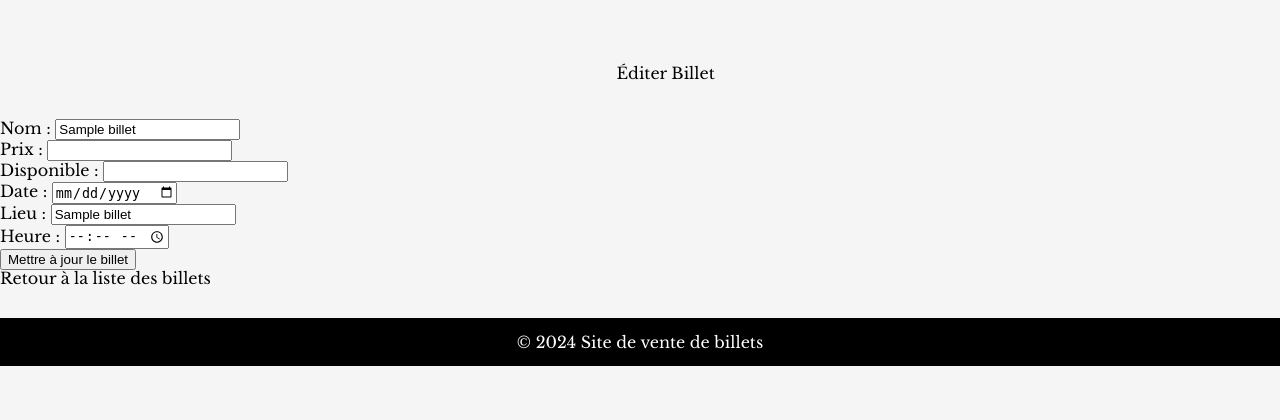
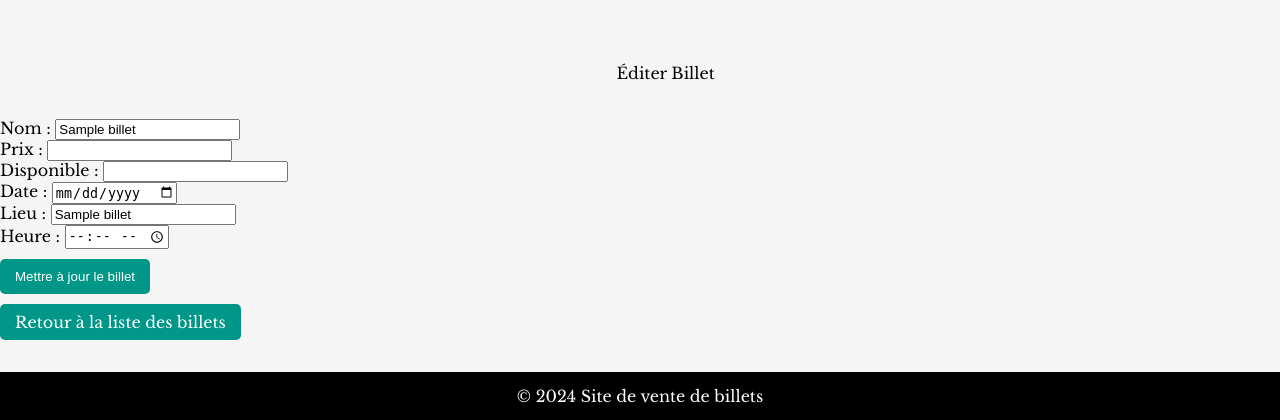
Before and after one commit to Natoochat/Examen-certifiant_BLOC3_Paris_2024, a Flask app: template templates/edit_billet.html in a window 1280 px wide; the page is wider, and only the part inside the window is pictured. Shown: the part 396-816 px from the top of that part. Before the commit the page ends 762 px from the top of that part, so only its background shows below. Run offline with Flask 3, Linux system fonts and the light colour scheme; the visitor is signed in with stand-in values (Sample User, id 1); the template is opened without the code that fills it: most values are stand-ins (such as "Sample title", 1, 10 or a date in 2020); some web fonts are replaced.

Commit message:
amélioration esthétique des page user et admin

```diff
--- a/run.py
+++ b/run.py
@@ -311,7 +311,7 @@ def paiement():
 
     return render_template('paiement.html', form=form)
 
-@app.route('/edit_billet/<int:id>', methods=['GET', 'POST'])
+
 @app.route('/edit_billet/<int:id>', methods=['GET', 'POST'])
 def edit_billet(id):
     cnx = get_db_connection()
--- a/static/css/styles.css
+++ b/static/css/styles.css
@@ -64,6 +64,7 @@ body {
 .ajouter-panier {
     display: flex;
     flex-direction: column;
+    align-items: flex-end; /* Aligne le contenu à droite */
 }
 
 .radio-container {
@@ -81,6 +82,12 @@ body {
     margin-right: 8px;
 }
 
+.btn-container {
+    display: flex; /* Utilise flexbox pour le conteneur */
+    justify-content: flex-end; /* Aligne les boutons à droite */
+    margin-top: 10px; /* Ajoute un peu d'espace au-dessus des boutons */
+}
+
 .btn-ajouter {
     background-color: #27ae60;
     color: white;
@@ -92,7 +99,7 @@ body {
 }
 
 .btn-ajouter:hover {
-    background-color: #2ecc71;
+    background-color: var(--secondary-color);
 }
 
 .epuise {
@@ -161,7 +168,12 @@ header {
     text-transform: uppercase;
     white-space: nowrap;
     z-index: 1;
-    transition: all 0.3s ease-in-out;
+    transition: background-color 0.3s ease, color 0.3s ease;
+}
+
+.nav_item:hover {
+    background-color: var(--secondary-color); /* Change la couleur de fond au survol */
+    color: black; /* Change la couleur du texte au survol (optionnel) */
 }
 
 footer {
@@ -187,6 +199,57 @@ footer {
     font-size: 3rem;
     margin: 20px;
     padding: 10px;
+}
+
+/* Styles pour la page du panier */
+.panier {
+    list-style-type: none; /* Supprime les puces de la liste */
+    padding: 0; /* Supprime le padding */
+    margin: 20px auto; /* Centre la liste et ajoute un peu d'espace */
+    max-width: 800px; /* Limite la largeur de la liste */
+    background-color: #fff; /* Fond blanc pour la liste */
+    border-radius: 8px; /* Coins arrondis */
+    box-shadow: 0 4px 8px rgba(0, 0, 0, 0.1); /* Ombre légère */
+    padding: 20px; /* Ajoute un padding intérieur */
+}
+
+.panier li {
+    border-bottom: 1px solid #ddd; /* Sépare les éléments avec une ligne */
+    padding: 15px 0; /* Ajoute du padding entre les éléments */
+}
+
+.panier li:last-child {
+    border-bottom: none; /* Supprime la ligne du dernier élément */
+}
+
+.panier h1 {
+    text-align: center; /* Centre le titre */
+    color: var(--gray); /* Couleur du texte */
+    font-size: 2rem; /* Taille du titre */
+}
+
+.btn {
+    background-color: var(--primary-color); /* Couleur de fond du bouton */
+    color: white; /* Couleur du texte du bouton */
+    padding: 10px 15px; /* Padding intérieur du bouton */
+    border: none; /* Pas de bordure */
+    border-radius: 5px; /* Coins arrondis */
+    cursor: pointer; /* Curseur pointer au survol */
+    text-align: center; /* Centrer le texte */
+    display: inline-block; /* Permet d'utiliser width et height */
+    margin-top: 10px; /* Ajoute un peu d'espace au-dessus */
+    transition: background-color 0.3s ease; /* Animation de transition */
+}
+
+.btn:hover {
+    background-color:var(--secondary-color); /* Couleur au survol */
+}
+
+.total-panier {
+    font-size: 1.5rem; /* Taille de la police pour le total */
+    text-align: right; /* Aligne le total à droite */
+    color: var(--gray); /* Couleur du texte */
+    margin-top: 20px; /* Ajoute un espace au-dessus */
 }
 
 /* Responsive design */
--- a/templates/edit_billet.html
+++ b/templates/edit_billet.html
@@ -1,23 +1,26 @@
-{% extends "layout.html" %} {% block title %} Éditer Billet {% endblock %} {%
+{% extends "layout.html" %} {% block title %}Éditer Billet{% endblock %} {%
 block content %}
 <header>
   <h1>Éditer Billet</h1>
 </header>
 <main>
   {% with messages = get_flashed_messages() %} {% if messages %}
-  <ul>
+  <ul class="flash-messages">
     {% for message in messages %}
     <li>{{ message }}</li>
     {% endfor %}
   </ul>
   {% endif %} {% endwith %}
-
-  <form action="{{ url_for('edit_billet', id=billet[0]) }}" method="POST">
-    <div>
+  <form
+    action="{{ url_for('edit_billet', id=billet[0]) }}"
+    method="POST"
+    class="edit-form"
+  >
+    <div class="form-group">
       <label for="nom">Nom :</label>
       <input type="text" id="nom" name="nom" value="{{ billet[1] }}" required />
     </div>
-    <div>
+    <div class="form-group">
       <label for="prix">Prix :</label>
       <input
         type="number"
@@ -28,7 +31,7 @@ block content %}
         required
       />
     </div>
-    <div>
+    <div class="form-group">
       <label for="disponible">Disponible :</label>
       <input
         type="number"
@@ -38,7 +41,7 @@ block content %}
         required
       />
     </div>
-    <div>
+    <div class="form-group">
       <label for="date">Date :</label>
       <input
         type="date"
@@ -48,7 +51,7 @@ block content %}
         required
       />
     </div>
-    <div>
+    <div class="form-group">
       <label for="lieu">Lieu :</label>
       <input
         type="text"
@@ -58,7 +61,7 @@ block content %}
         required
       />
     </div>
-    <div>
+    <div class="form-group">
       <label for="heure">Heure :</label>
       <input
         type="time"
@@ -68,8 +71,10 @@ block content %}
         required
       />
     </div>
-    <button type="submit">Mettre à jour le billet</button>
+    <button type="submit" class="btn">Mettre à jour le billet</button>
   </form>
-  <a href="{{ url_for('admin') }}">Retour à la liste des billets</a>
+  <a href="{{ url_for('admin') }}" class="btn retour"
+    >Retour à la liste des billets</a
+  >
 </main>
 {% endblock %}
```
Also changed, not shown: templates/admin_dashboard.html (+25 -2 lines), templates/panier.html (+9 -8 lines).
